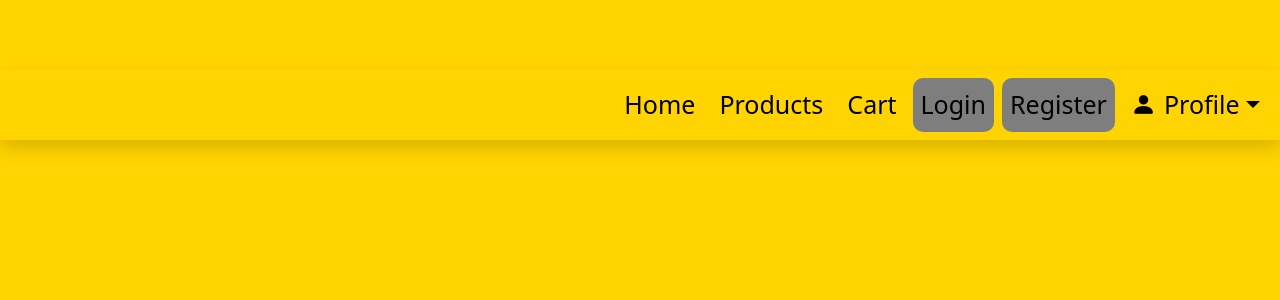
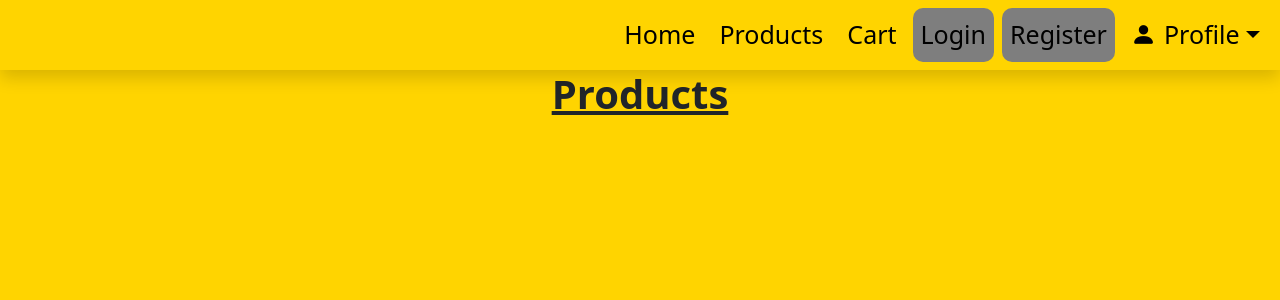
Before and after one commit to Kagisomphayi/Bakery-Burst-POS-front, a Vue app: page /cart in a window 1280 px wide. Shown: the top 300 px of the page. Built offline with nearby package versions, Linux system fonts and the light colour scheme.

Commit message:
Add files via upload

```diff
--- a/src/components/Navbar.vue
+++ b/src/components/Navbar.vue
@@ -83,6 +83,7 @@ export default {
 <style>
 nav {
   position: fixed !important;
+  top: 0%;
   width: 100%;
   background-color: rgb(255 212 0);
   z-index: 90;
```
